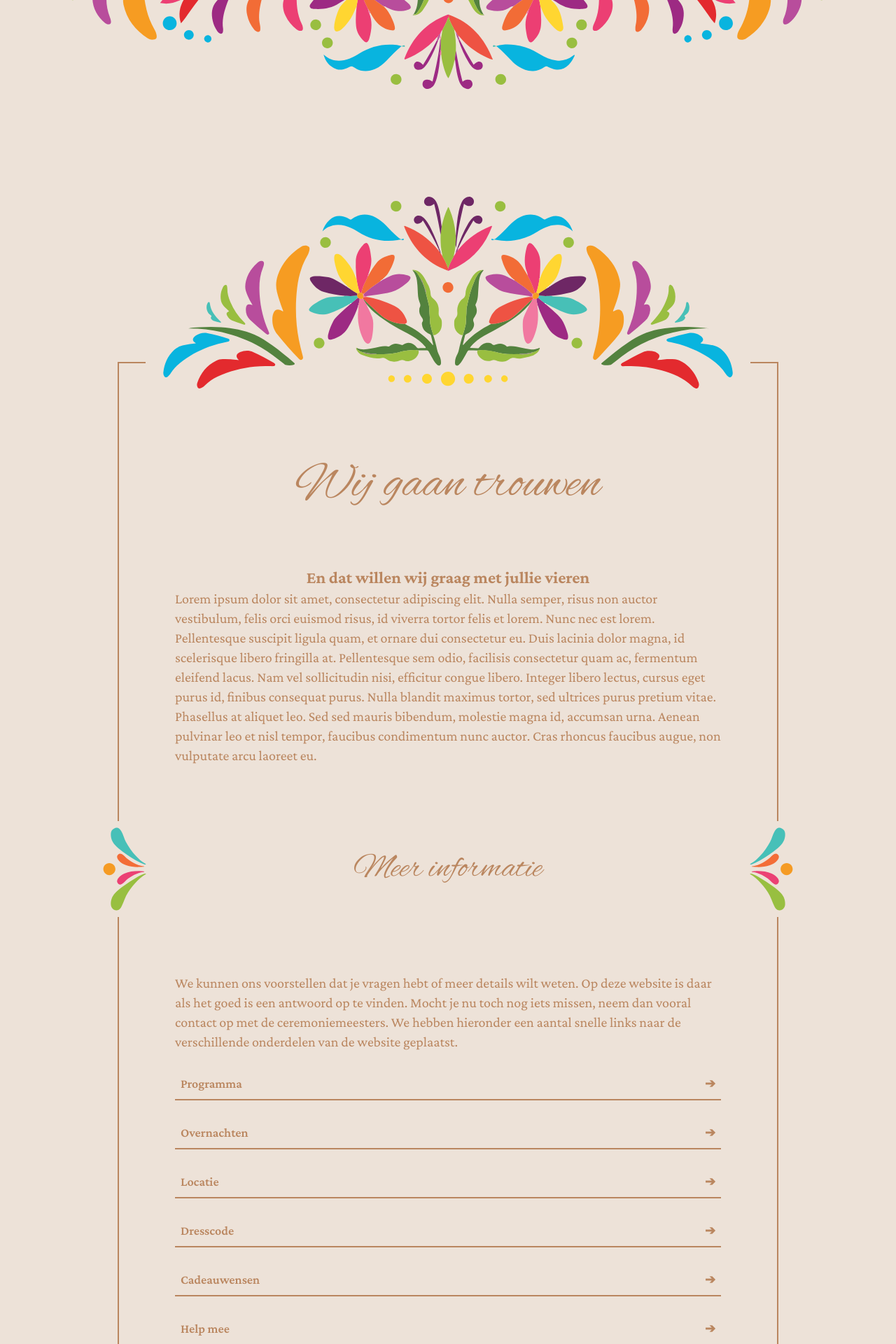
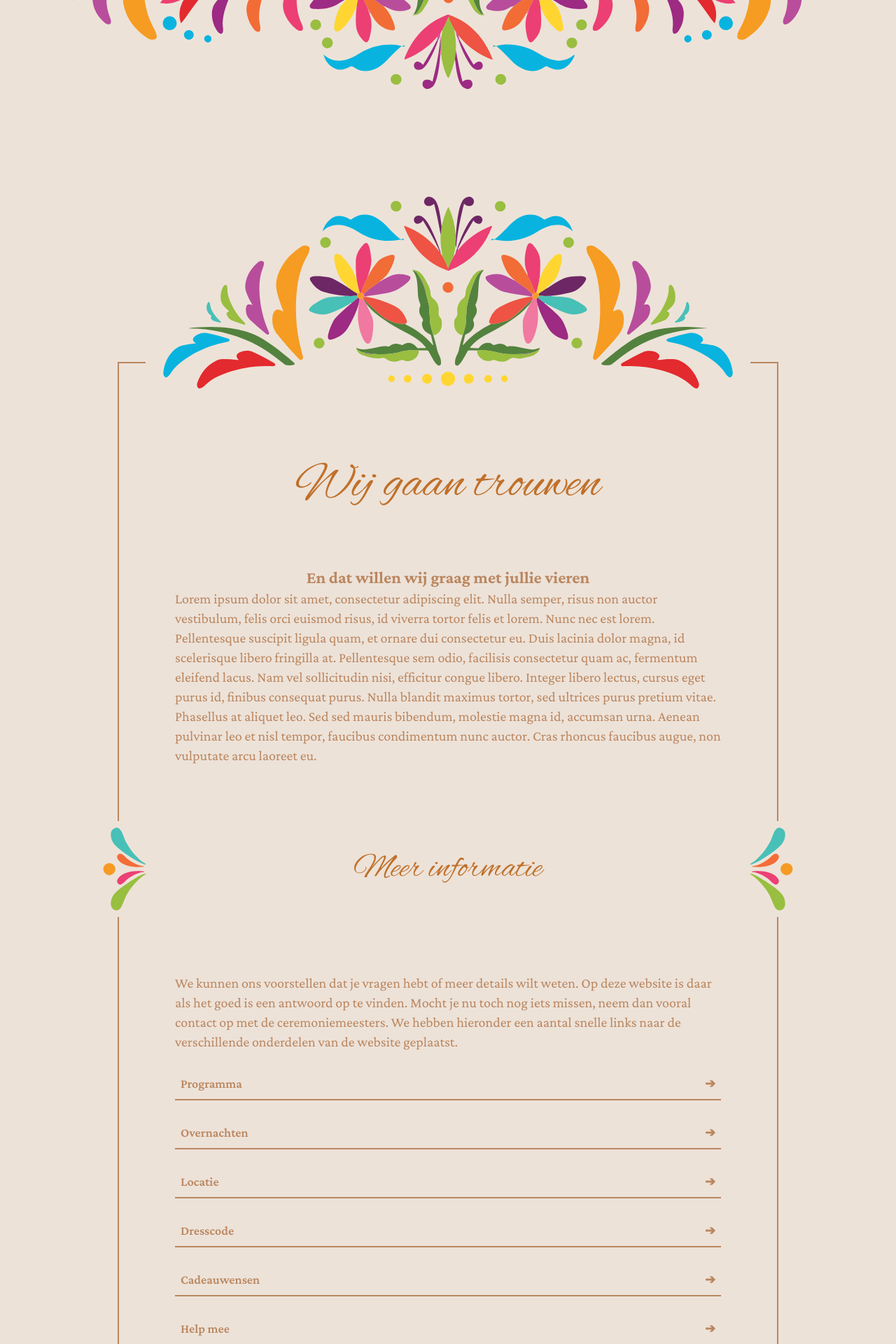
Before and after one commit to RubenSmit/onzebarfdag.nl, a Jekyll site: the page built from index.markdown, in a window 1280 px wide. Shown: the part 888-2808 px from the top of the page at 70% size. Built offline with Jekyll 4.4.1, drawn with Linux system fonts in a browser that asks for light colours.

Commit message:
Color titles differently

```diff
--- a/_includes/card.html
+++ b/_includes/card.html
@@ -5,7 +5,7 @@
     <div class="absolute bottom-0 right-0 w-5 md:w-10 h-1/3 md:h-1/4 border-r-2 border-t-2 border-primary"></div>
   </div>
   <div class="px-10 py-10 md:px-20 border-l-2 border-r-2 border-primary">
-    <h1 class="font-curly text-4xl sm:text-5xl md:text-6xl lg:text-7xl w-full text-center mb-14 md:mb-20">{{include.title}}</h1>
+    <h1 class="font-curly text-primary-700 text-4xl sm:text-5xl md:text-6xl lg:text-7xl w-full text-center mb-14 md:mb-20">{{include.title}}</h1>
     <div class="font-serif text-md md:text-xl">
       {{include.content}}
     </div>
--- a/_includes/card_title.html
+++ b/_includes/card_title.html
@@ -1,6 +1,6 @@
 <div class="w-full flex items-center my-20" data-timeline="{{include.type}}">
   <img src="/images/side_decoration_left.svg" class="w-10 md:w-20 bg-tan -ml-14 mr-14 md:-ml-28 md:mr-28 border-8 border-tan" alt="" role="presentation">
-  <h2 class="font-curly text-2xl sm:text-3xl md:text-4xl lg:text-5xl w-full text-center">
+  <h2 class="font-curly text-primary-700 text-2xl sm:text-3xl md:text-4xl lg:text-5xl w-full text-center">
     {{include.title}}
   </h2>
   <img src="/images/side_decoration_right.svg" class="w-10 md:w-20 bg-tan -mr-14 ml-14 md:ml-28 md:-mr-28 border-8 border-tan" alt="" role="presentation">
--- a/style/style.css
+++ b/style/style.css
@@ -9,6 +9,11 @@
 
 .border-primary {
     border-color: #ba865f;
+}
+
+.text-primary-700 {
+    color: #bf702a;
+    fill: #bf702a;
 }
 
 .bg-tan {
```
